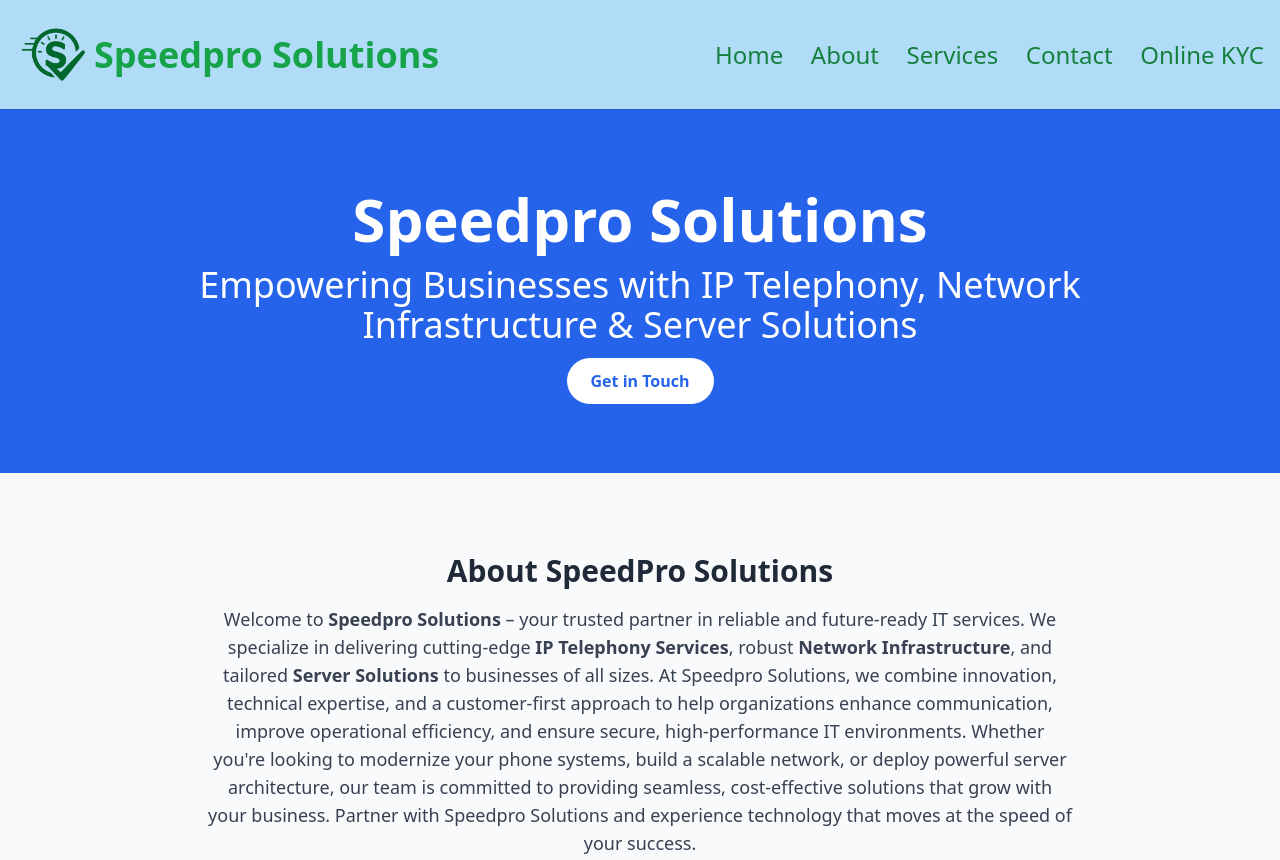
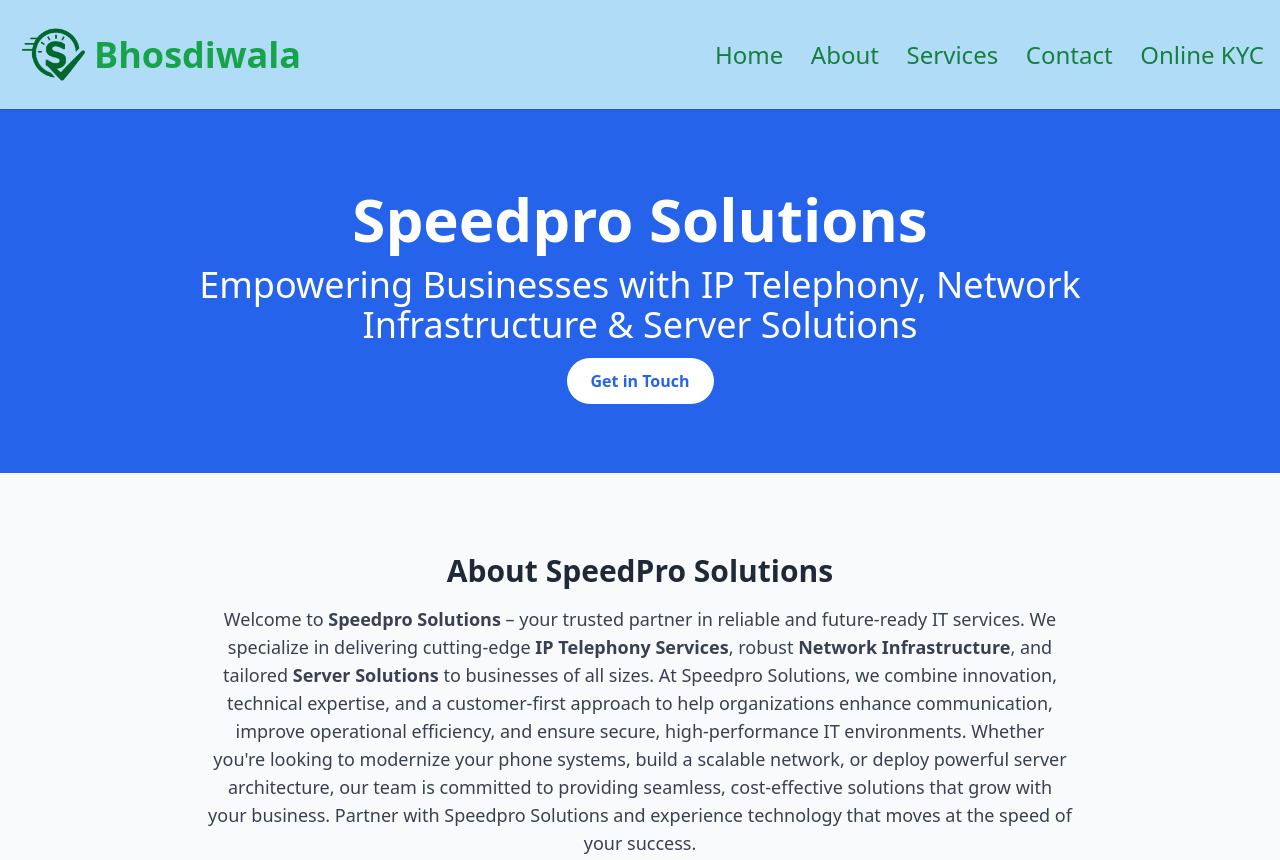
Before and after one commit to santanu603/sppedpro, a plain HTML site: page index.html in a window 1280 px wide. Shown: the top 860 px of the page. Drawn offline with nearby package versions, Linux system fonts and the light colour scheme; a script that the page names is missing.

Commit message:
Update index.html

```diff
--- a/index.html
+++ b/index.html
@@ -16,7 +16,7 @@
         <a href="index.html"><table>
           <tr>
             <th><img src="images/ggg.png" alt="Italian Trulli" height="75" width="75"></th>
-            <th>Speedpro Solutions</th>
+            <th>Bhosdiwala</th>
           </tr>
         </table></div></a>
       <nav class="space-x-6 text-sm font-medium">
```
